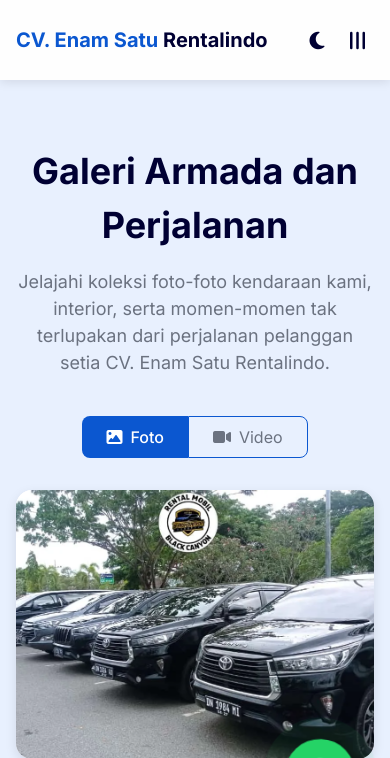
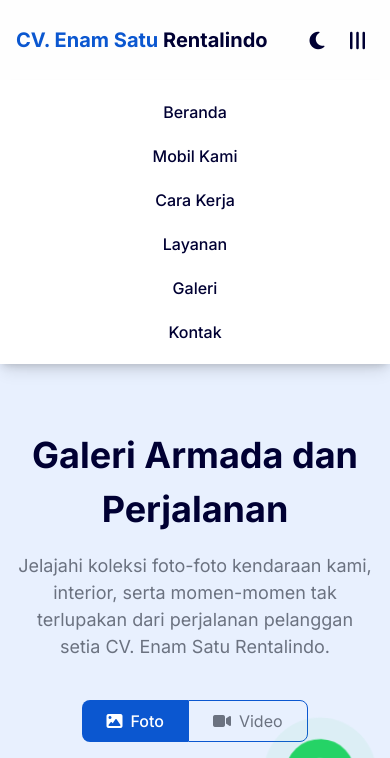
Before and after one commit to 1999AZZAR/rental-car, a Flask app: page /gallery in a window 390 px wide, after a click that opens the changed part. Shown: the top 758 px of the page. Run offline with Flask 3, Linux system fonts and the light colour scheme; some libraries are stand-ins or nearby versions.

Commit message:
Refactor mobile menu toggle functionality and animations

```diff
--- a/templates/base.html
+++ b/templates/base.html
@@ -335,40 +335,35 @@
             transition: transform 0.3s ease;
         }
 
-        #mobile-menu-button.active i {
+        #mobile-menu-button.menu-open i {
             transform: rotate(90deg);
         }
 
         /* Mobile menu animation */
         #mobile-menu {
-            max-height: 0;
-            overflow: hidden;
-            transition: max-height 0.5s cubic-bezier(0.19, 1, 0.22, 1),
-                        opacity 0.5s cubic-bezier(0.19, 1, 0.22, 1),
-                        padding 0.3s ease;
+            transition: opacity 0.4s ease, transform 0.4s ease;
             opacity: 0;
-            padding-top: 0;
-            padding-bottom: 0;
+            transform: translateY(-10px);
+            display: none; /* Start hidden to avoid flicker */
         }
 
-        #mobile-menu.active {
-            max-height: 300px;
+        #mobile-menu.menu-open {
             opacity: 1;
-            padding-top: 0.5rem;
-            padding-bottom: 0.5rem;
+            transform: translateY(0);
+            display: block;
         }
 
         /* Mobile menu links animation */
         #mobile-menu a {
+            opacity: 0;
             transform: translateY(-10px);
-            opacity: 0;
             transition: transform 0.3s ease, opacity 0.3s ease;
             transition-delay: calc(var(--order) * 0.05s);
         }
 
-        #mobile-menu.active a {
+        #mobile-menu.menu-open a {
+            opacity: 1;
             transform: translateY(0);
-            opacity: 1;
         }
 
         #mobile-menu a:nth-child(1) { --order: 1; }
@@ -456,7 +451,7 @@
                 </div>
             </div>
         </div>
-        <div id="mobile-menu" class="md:hidden hidden shadow-lg py-2" aria-labelledby="mobile-menu-button" role="menu">
+        <div id="mobile-menu" class="md:hidden shadow-lg py-2" aria-labelledby="mobile-menu-button" role="menu">
             <a href="{{ url_for('index') }}#home" class="block nav-link text-center mx-2 my-1 {% block mobile_nav_home %}{% endblock %}" role="menuitem" aria-current="{% block mobile_aria_current_home %}false{% endblock %}">Beranda</a>
             <a href="{{ url_for('all_cars') }}" class="block nav-link text-center mx-2 my-1 {% block mobile_nav_cars %}{% endblock %}" role="menuitem" aria-current="{% block mobile_aria_current_cars %}false{% endblock %}">Mobil Kami</a>
             <a href="{{ url_for('index') }}#how-it-works" class="block nav-link text-center mx-2 my-1 {% block mobile_nav_how %}{% endblock %}" role="menuitem" aria-current="{% block mobile_aria_current_how %}false{% endblock %}">Cara Kerja</a>
@@ -567,15 +562,14 @@
 
             if (mobileMenuButton && mobileMenu) {
                 mobileMenuButton.addEventListener('click', function() {
-                    // Toggle active class for button animation
-                    this.classList.toggle('active');
+                    // Toggle menu-open class for button animation
+                    this.classList.toggle('menu-open');
 
-                    // Toggle active class for menu animation
-                    mobileMenu.classList.toggle('active');
-                    mobileMenu.classList.toggle('hidden');
+                    // Toggle classes for menu animation
+                    mobileMenu.classList.toggle('menu-open');
 
                     // Update ARIA attributes
-                    const isExpanded = mobileMenu.classList.contains('active');
+                    const isExpanded = mobileMenu.classList.contains('menu-open');
                     mobileMenuButton.setAttribute('aria-expanded', isExpanded);
                 });
             }
```
